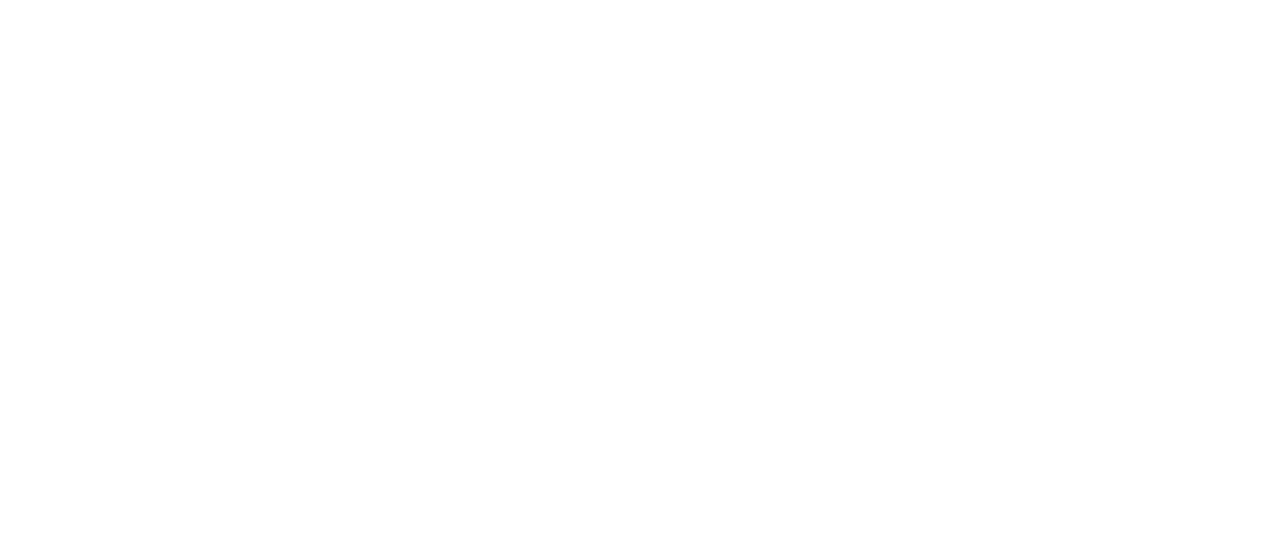
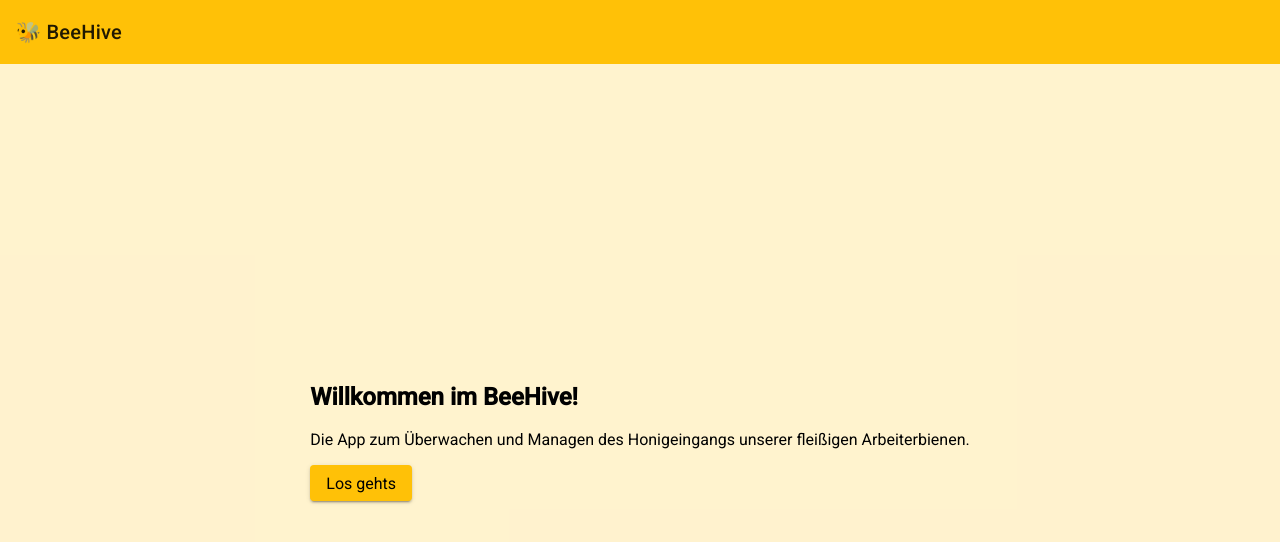
Before and after one commit to billbeeio/frontend-test, an Angular app: page / in a window 1280 px wide. Shown: the top 542 px of the page. Built offline with nearby package versions, Linux system fonts and the light colour scheme.

Commit message:
feat(client): Add Start and Hive Pages

```diff
--- a/src/app/app.component.html
+++ b/src/app/app.component.html
@@ -1 +1,8 @@
-<router-outlet></router-outlet>
+<div class="wrapper">
+    <mat-toolbar color="primary">
+        <span>🐝 BeeHive</span>
+    </mat-toolbar>
+    <div class="route-wrapper">
+        <router-outlet></router-outlet>
+    </div>
+</div>
--- a/src/app/app.component.scss
+++ b/src/app/app.component.scss
@@ -0,0 +1,17 @@
+
+
+.wrapper {
+    display: flex;
+    flex-direction: column;
+    height: 100%;
+
+    mat-toolbar {
+      flex-shrink: 0;
+    }
+
+    .route-wrapper {
+        width: 100%;
+        height: 100%;
+        padding: 20px;
+    }
+}
--- a/src/app/app.component.ts
+++ b/src/app/app.component.ts
@@ -1,4 +1,5 @@
 import {Component} from '@angular/core';
+import {MatToolbarModule} from '@angular/material/toolbar';
 import {RouterModule} from '@angular/router';
 
 @Component({
@@ -6,8 +7,6 @@ import {RouterModule} from '@angular/router';
   templateUrl: './app.component.html',
   styleUrls: ['./app.component.scss'],
   standalone: true,
-  imports: [RouterModule],
+  imports: [RouterModule, MatToolbarModule],
 })
-export class AppComponent {
-  title = 'beehive';
-}
+export class AppComponent {}
--- a/src/app/app.routes.ts
+++ b/src/app/app.routes.ts
@@ -1,3 +1,15 @@
 import {Routes} from "@angular/router";
+import {HiveListComponent} from "./hive/list/hive-list.component";
+import {StartComponent} from "./start/start.component";
 
-export const ROUTES: Routes = [];
+export const ROUTES: Routes = [
+    {
+        path: "",
+        pathMatch: "full",
+        component: StartComponent,
+    },
+    {
+        path: "hive",
+        component: HiveListComponent,
+    },
+];
--- /dev/null
+++ b/src/app/hive/list/hive-list.component.html
@@ -0,0 +1,3 @@
+<div class="wrapper">
+
+</div>
--- /dev/null
+++ b/src/app/hive/list/hive-list.component.scss
@@ -0,0 +1,5 @@
+.wrapper {
+  display: flex;
+  gap: 20px;
+  flex-wrap: wrap;
+}
--- /dev/null
+++ b/src/app/start/start.component.html
@@ -0,0 +1,5 @@
+<div>
+  <h2>Willkommen im BeeHive!</h2>
+  <p>Die App zum Überwachen und Managen des Honigeingangs unserer fleißigen Arbeiterbienen.</p>
+  <button mat-raised-button color="primary" [routerLink]="['hive']">Los gehts</button>
+</div>
--- /dev/null
+++ b/src/app/start/start.component.scss
@@ -0,0 +1,6 @@
+:host {
+  display: flex;
+  height: 100%;
+  align-items: center;
+  justify-content: center;
+}
--- a/src/styles.scss
+++ b/src/styles.scss
@@ -1,4 +1,4 @@
-@use '@angular/material' as mat;
+@use "@angular/material" as mat;
 
 @include mat.core();
 
@@ -18,5 +18,23 @@ $beehive-theme: mat.m2-define-light-theme(
 
 @include mat.all-component-themes($beehive-theme);
 
-html, body { height: 100%; }
-body { margin: 0; font-family: Roboto, "Helvetica Neue", sans-serif; }
+html,
+body {
+    height: 100%;
+    --mat-toolbar-title-text-font: Roboto, sans-serif;
+    --mat-toolbar-title-text-line-height: 32px;
+    --mat-toolbar-title-text-size: 20px;
+    --mat-toolbar-title-text-tracking: .0125em;
+    --mat-toolbar-title-text-weight: 500;
+
+    background-color: rgba(255, 193, 7, 0.1);
+}
+
+body {
+    margin: 0;
+    font-family: Roboto, "Helvetica Neue", sans-serif;
+}
+
+* {
+  box-sizing: border-box;
+}
```
Also changed, not shown: src/app/hive/list/hive-list.component.ts (added, +10 -0 lines), src/app/start/start.component.ts (added, +12 -0 lines).
